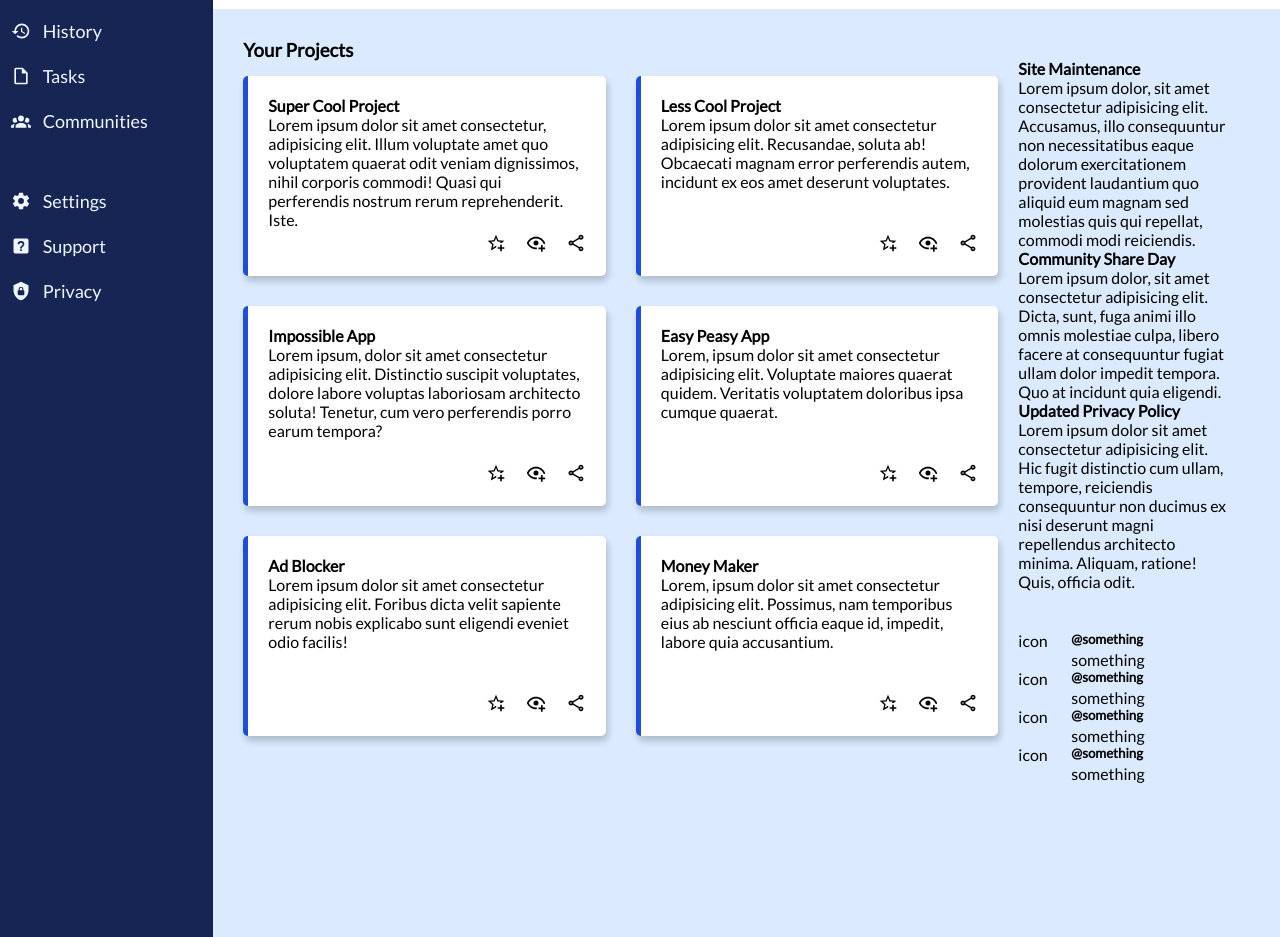
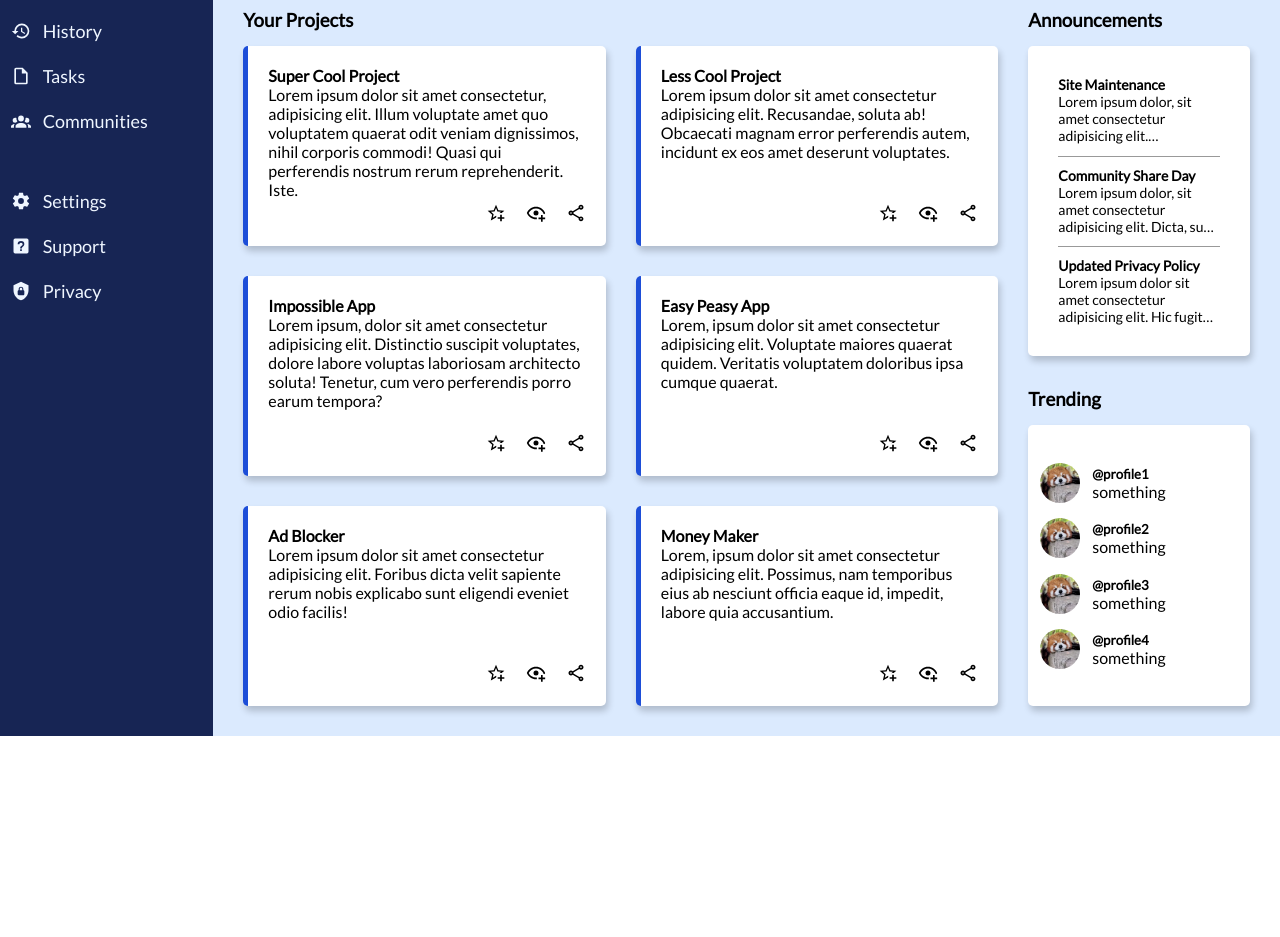
Before and after one commit to Azur-0/Admin-dashboard, a plain HTML site: page index.html in a window 1280 px wide. Shown: the part 219-1156 px from the top of the page. After the commit the page ends 955 px from the top, so only its background shows below. Drawn offline with Linux system fonts and the light colour scheme.

Commit message:
Finished page, needs small improvements

```diff
--- a/index.html
+++ b/index.html
@@ -170,6 +170,8 @@
                 </div>
             </div>
         </div>
+        <div class="main-announcements-container">
+            <h3>Announcements</h3>
             <div class="main-announcements">
                 <div>
                     <h4>Site Maintenance</h4>
@@ -184,26 +186,30 @@
                     Lorem ipsum dolor sit amet consectetur adipisicing elit. Hic fugit distinctio cum ullam, tempore, reiciendis consequuntur non ducimus ex nisi deserunt magni repellendus architecto minima. Aliquam, ratione! Quis, officia odit.
                 </div>
             </div>
+        </div>
+        <div class="main-trending-container">
+            <h3>Trending</h3>
             <div class="main-trending">
                 <div>
-                <div>icon</div>
-                <div><h5>@something</h6></div>
+                    <div><a href=""><img src="./images/profile_picture.png" alt=""></a></div>
+                    <div><h5>@profile1</h6></div>
                     <div>something</div>
                 </div>
                 <div>
-                <div>icon</div>
-                <div><h5>@something</h6></div>
+                    <div><a href=""><img src="./images/profile_picture.png" alt=""></a></div>
+                    <div><h5>@profile2</h6></div>
                     <div>something</div>
                 </div>
                 <div>
-                <div>icon</div>
-                <div><h5>@something</h6></div>
+                    <div><a href=""><img src="./images/profile_picture.png" alt=""></a></div>
+                    <div><h5>@profile3</h6></div>
                     <div>something</div>
                 </div>
                 <div>
-                <div>icon</div>
-                <div><h5>@something</h6></div>
+                    <div><a href=""><img src="./images/profile_picture.png" alt=""></a></div>
+                    <div><h5>@profile4</h6></div>
                     <div>something</div>
+                </div>
             </div>
         </div>
     </div>
--- a/style.css
+++ b/style.css
@@ -95,10 +95,15 @@ body {
     padding: 30px;
 }
 
+.header > div:first-child {
+    padding-bottom: 0px;
+}
+
 .header-top {
     display: grid;
     grid-template-columns: 3fr 1fr;
     align-items: center;
+    padding-bottom: 0px;
 }
 
 .header-top div {
@@ -187,13 +192,6 @@ body {
     text-decoration: none;
 }
 
-
-
-
-
-
-
-
 .main-content {
     display: grid;
     grid-column: 2 / 3;
@@ -204,10 +202,6 @@ body {
 
 .main-projects-container {
     grid-row: 1 / 3;
-}
-
-.main-projects-container > h3 {
-    padding-bottom: 15px;
 }
 
 .main-projects {
@@ -249,20 +243,86 @@ a {
 
 
 
+.main-announcements-container {
+    padding-left: 30px;
+}
+
 .main-announcements {
-    padding: 20px;
+    background-color: white;
+    padding: 30px;
+    border-radius: 5px;
+    box-shadow: 2px 5px 7px rgba(0, 0, 0, 0.2);
+}
+
+.main-announcements > div {
+    display: -webkit-box;
+    -webkit-line-clamp: 4;
+    -webkit-box-orient: vertical;
+    overflow: hidden;
+    text-overflow: ellipsis;
+    height: 80px;
+    font-size: 14px;
+    margin-top: 10px;
+    border-top: 1px solid rgba(0, 0, 0, 0.4);
+    padding-top: 10px;
+}
+
+.main-announcements > div:first-child {
+    margin-top: 0px;
+    border-top: 0px;
+    padding-top: 0px;
+    height: 70px;
+}
+
+
+.main-content h3 {
+    padding-bottom: 15px;
+}
+
+.main-trending-container {
+    padding-left: 30px;
+    padding-top: 30px;
+    height: 100%;
 }
 
 .main-trending {
-    padding: 20px;
+    background-color: white;
+    padding: 30px;
+    padding-left: 0px;
+    height: 281px;
+    border-radius: 5px;
+    display: grid;
+    gap: auto;
+    align-items: center;
+    box-shadow: 2px 5px 7px rgba(0, 0, 0, 0.2);
 }
 
 .main-trending > div {
     display: grid;
-    grid-template-columns: 1fr 3fr;
+    grid-template-columns: minmax(60px, 1fr) 2fr;
     grid-template-rows: 1fr 1fr;
 }
 
 .main-trending > div > div:first-child {
     grid-row: 1 / 3;
+    display: flex;
+    justify-content: center;
+    /* align-items: center; */
 }
+
+.main-trending > div > div:nth-child(2) {
+    display: flex;
+    align-items: flex-end;
+}
+
+.main-trending > div > div:last-child {
+    display: flex;
+    align-items: flex-start;
+}
+
+.main-trending img {
+    margin-top: 5px;
+    align-self: center;
+    height: 40px;
+    border-radius: 50%;
+}
```
Lines whose indentation alone changed are shown as unchanged.
